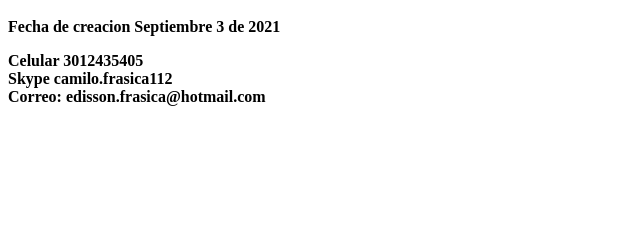
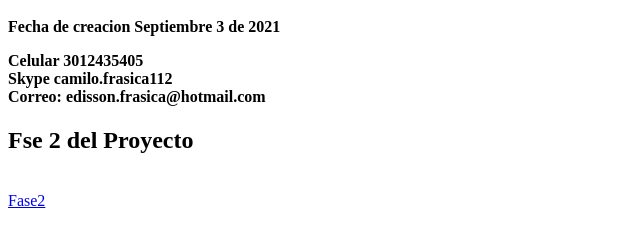
Before and after one commit to Camilo1022/DSWCamiloFrasica, a plain HTML site: page index.html in a window 1280 px wide. Shown: the part 105-352 px from the top of the page, without its empty margins (0-640 px from the left). Drawn offline with Linux system fonts and the light colour scheme.

Commit message:
Nuevo Link
Se agrega link fase 2

```diff
--- a/index.html
+++ b/index.html
@@ -18,5 +18,8 @@
 
 </h4>
 
+<h2>Fse 2 del Proyecto</h2><br>
+<a href="Fase2/design.html">Fase2</a>
+
 </body>
 </html>
```
